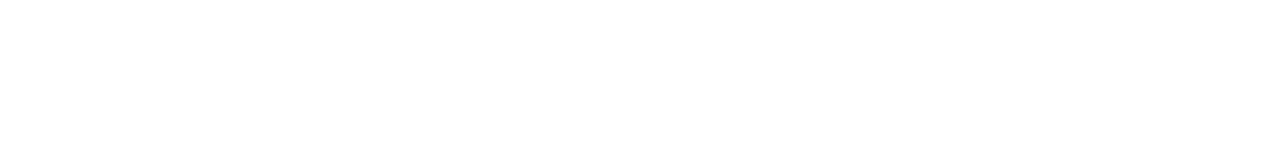
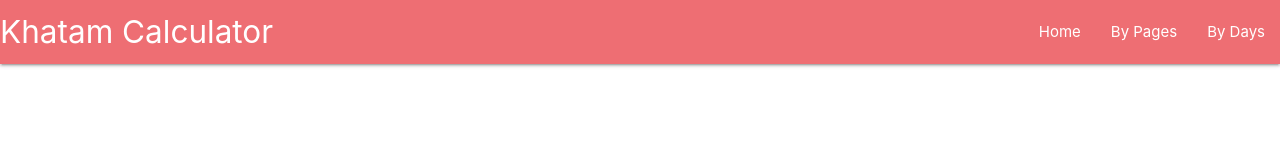
Before and after one commit to EmuLock/-Khatam-Calculator, a plain HTML site: page index.html in a window 1280 px wide. Drawn offline with nearby package versions, Linux system fonts and the light colour scheme.

Commit message:
navbar added

```diff
--- a/index.html
+++ b/index.html
@@ -12,6 +12,16 @@
     </head>
 
     <body>
+        <nav>
+            <div class="nav-wrapper">
+              <a href="#" class="brand-logo">Khatam Calculator</a>
+              <ul id="nav-mobile" class="right hide-on-med-and-down">
+                <li><a href="sass.html">Home</a></li>
+                <li><a href="badges.html">By Pages</a></li>
+                <li><a href="collapsible.html">By Days</a></li>
+              </ul>
+            </div>
+          </nav>
 
       <!--JavaScript at end of body for optimized loading-->
       <script src="https://cdnjs.cloudflare.com/ajax/libs/materialize/1.0.0/js/materialize.min.js"></script>
```
